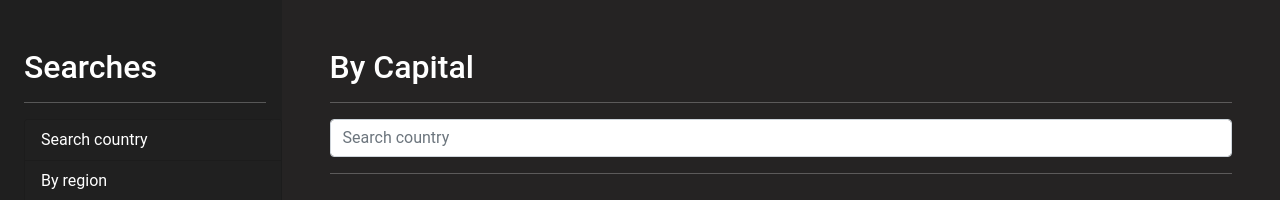
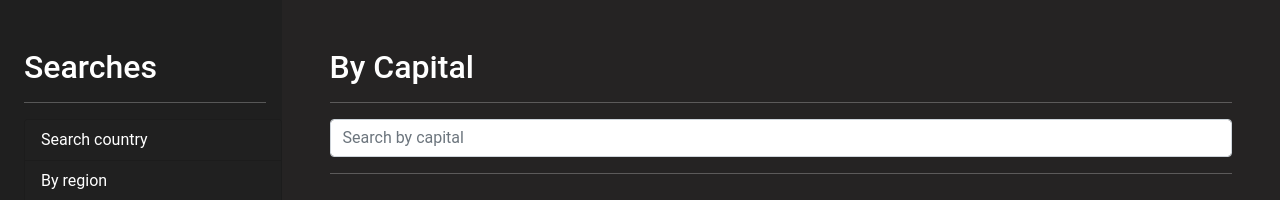
Before and after one commit to ArturoG1z/countries-app-angular, an Angular app: page /capital in a window 1280 px wide. Shown: the top 200 px of the page. Built offline with nearby package versions, Linux system fonts and the light colour scheme.

Commit message:
Fixed placeholder input

```diff
--- a/src/app/country/components/country-input/country-input.component.html
+++ b/src/app/country/components/country-input/country-input.component.html
@@ -3,7 +3,7 @@
     type="text"
     name="term"
     id="term"
-    placeholder="Search country"
+    [placeholder]="placeholder"
     class="form-control"
     (input)="keyPress()"
     [(ngModel)]="term"
--- a/src/app/country/components/country-input/country-input.component.ts
+++ b/src/app/country/components/country-input/country-input.component.ts
@@ -15,6 +15,7 @@ import { Subject, debounceTime, Subscription } from 'rxjs';
 })
 export class CountryInputComponent implements OnInit, OnDestroy {
   @Input() term: string = '';
+  @Input() placeholder: string = 'Search...';
   @Output() onEnter: EventEmitter<string> = new EventEmitter<string>();
   @Output() onDebaunce: EventEmitter<string> = new EventEmitter<string>();
   private debouncer: Subject<string> = new Subject();
--- a/src/app/country/pages/by-capital/by-capital.component.html
+++ b/src/app/country/pages/by-capital/by-capital.component.html
@@ -6,6 +6,7 @@
       [term]="term"
       (onEnter)="search($event)"
       (onDebaunce)="suggest($event)"
+      placeholder="Search by capital"
     ></app-country-input>
   </div>
 </div>
```
